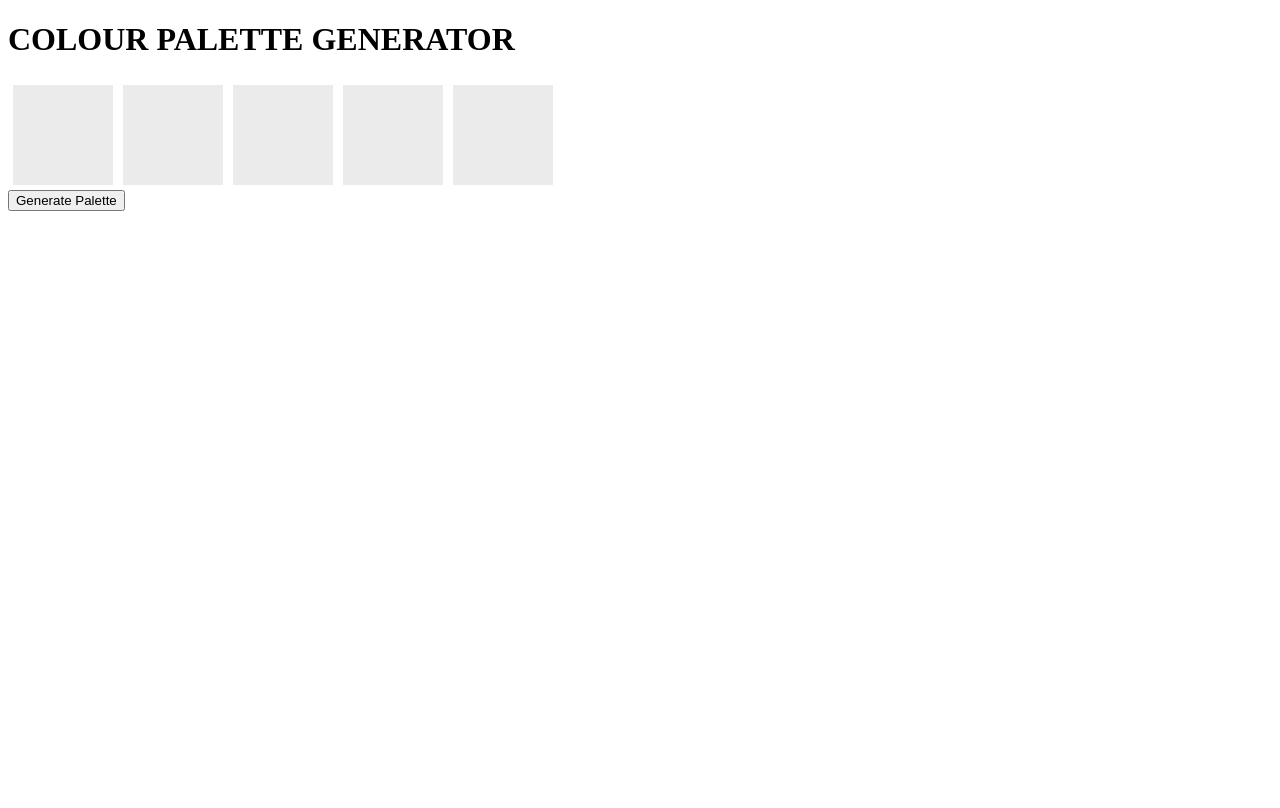
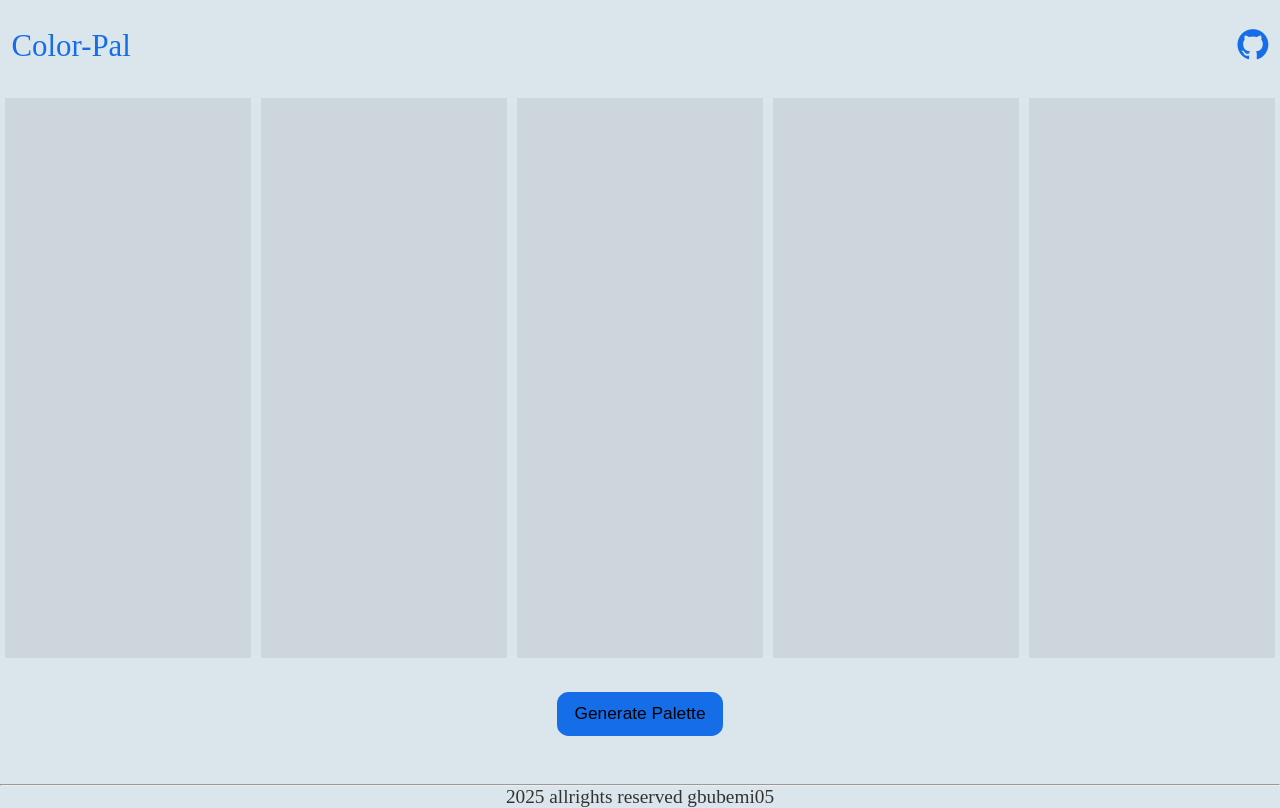
Before and after one commit to gbubemi05/pa-lor, a plain HTML site: page yh.html in a window 1280 px wide. Drawn offline with nearby package versions, Linux system fonts and the light colour scheme; a web font is replaced by a local one.

Commit message:
styled it

```diff
--- /dev/null
+++ b/script.js
@@ -0,0 +1,48 @@
+const btn = document.querySelector(".palette-btn");
+const colorBoxes = document.querySelectorAll(".color-box");
+function getRandomRGB() {
+  const red = Math.floor(Math.random() * 256);
+  const green = Math.floor(Math.random() * 256);
+  const blue = Math.floor(Math.random() * 256);
+  return `rgb(${red}, ${green}, ${blue})`;
+}
+console.log(getRandomRGB);
+function rgbToHex(r, g, b) {
+  return (
+    "#" +
+    [r, g, b]
+      .map((x) => {
+        const hex = x.toString(16);
+        return hex.length === 1 ? "0" + hex : hex;
+      })
+      .join("")
+  );
+}
+console.log(rgbToHex);
+function getRandomHex() {
+  const red = Math.floor(Math.random() * 256);
+  const green = Math.floor(Math.random() * 256);
+  const blue = Math.floor(Math.random() * 256);
+  return rgbToHex(red, green, blue);
+}
+
+btn.addEventListener("click", function () {
+  // Select all divs with class "color-box"
+
+  colorBoxes.forEach((div) => {
+    const hexColor = getRandomHex();
+    div.style.backgroundColor = hexColor;
+    div.textContent = hexColor; // Add the hex code as text
+  });
+});
+
+function copyToClipboard(text) {
+  navigator.clipboard
+    .writeText(text)
+    .then(() => {
+      console.log("Text copied to clipboard");
+    })
+    .catch((err) => {
+      console.error("Could not copy text: ", err);
+    });
+}
--- /dev/null
+++ b/style.css
@@ -0,0 +1,75 @@
+* {
+  margin: 0;
+  padding: 0;
+  box-sizing: border-box;
+}
+body {
+  background-color: #dae5ec;
+  font-family: "Ga Maamli", serif;
+  font-weight: 400;
+  font-style: normal;
+}
+html {
+  font-size: 60.25%;
+}
+header {
+  display: flex;
+  align-items: center;
+  justify-content: space-between;
+  padding: 3rem 1.2rem;
+}
+.icon {
+  font-size: 3.2rem;
+  color: #333;
+  color: #156de8;
+  transition: 0.5s;
+}
+.icon:hover {
+  color: #333;
+}
+span {
+  font-size: 3.2rem;
+  color: #156de8;
+}
+#palette {
+  display: flex;
+  /* flex-wrap: wrap; */
+  /* margin: 0 auto; */
+  max-width: 1300px;
+  margin: 0 auto;
+  justify-content: center;
+}
+.color-box {
+  width: 100px;
+  height: 100px;
+  margin: 5px;
+  display: flex;
+  height: 70vh;
+  flex-grow: 1;
+  justify-content: center;
+  align-items: center;
+  color: #000;
+  font-family: sans-serif;
+  font-size: 2rem;
+  background-color: rgba(145, 145, 145, 0.185);
+  /* text-shadow: 1px 1px 2px black; */
+}
+.palette-btn {
+  padding: 1.2rem 1.8rem;
+  background-color: #156de8;
+  color: #000;
+  font-size: 1.8rem;
+  border: none;
+  border-radius: 1.2rem;
+  margin-top: 3rem;
+  display: flex;
+  margin-bottom: 5rem;
+  justify-self: center;
+}
+
+footer p {
+  color: #333;
+  font-size: 2rem;
+  font-weight: 500;
+  text-align: center;
+}
--- a/yh.html
+++ b/yh.html
@@ -1,29 +1,29 @@
 <!DOCTYPE html>
-<html>
+<html lang="en">
   <head>
-    <title>Color Palette Generator</title>
-    <style>
-      #palette {
-        display: flex;
-        flex-wrap: wrap;
-        margin: 0 auto;
-        max-width: 1300px;
-      }
-      .color-box {
-        width: 100px;
-        height: 100px;
-        margin: 5px;
-        display: flex;
-        justify-content: center;
-        align-items: center;
-        color: white;
-        background-color: rgba(145, 145, 145, 0.185);
-        text-shadow: 1px 1px 2px black;
-      }
-    </style>
+    <meta charset="UTF-8" />
+    <meta name="viewport" content="width=device-width, initial-scale=1.0" />
+    <link rel="stylesheet" href="style.css" />
+    <link rel="preconnect" href="https://fonts.googleapis.com" />
+    <link rel="preconnect" href="https://fonts.gstatic.com" crossorigin />
+    <link
+      href="https://fonts.googleapis.com/css2?family=Ga+Maamli&family=Knewave&display=swap"
+      rel="stylesheet"
+    />
+    <link
+      rel="stylesheet"
+      href="https://cdn.jsdelivr.net/npm/bootstrap-icons@1.11.3/font/bootstrap-icons.min.css"
+    />
+    <title>Document</title>
   </head>
   <body>
-    <h1>COLOUR PALETTE GENERATOR</h1>
+    <header>
+      <span>Color-Pal</span>
+      <a href="https://github.com/gbubemi05"
+        ><i class="bi bi-github icon"></i
+      ></a>
+    </header>
+
     <div id="palette">
       <div class="color-box"></div>
       <div class="color-box"></div>
@@ -31,80 +31,11 @@
       <div class="color-box"></div>
       <div class="color-box"></div>
     </div>
-    <button onclick="generatePalette(5)" class="palette-btn">
-      Generate Palette
-    </button>
-
-    <script>
-      const btn = document.querySelector(".palette-btn");
-      const colorBoxes = document.querySelectorAll(".color-box");
-      function getRandomRGB() {
-        const red = Math.floor(Math.random() * 256);
-        const green = Math.floor(Math.random() * 256);
-        const blue = Math.floor(Math.random() * 256);
-        return `rgb(${red}, ${green}, ${blue})`;
-      }
-      console.log(getRandomRGB);
-      function rgbToHex(r, g, b) {
-        return (
-          "#" +
-          [r, g, b]
-            .map((x) => {
-              const hex = x.toString(16);
-              return hex.length === 1 ? "0" + hex : hex;
-            })
-            .join("")
-        );
-      }
-      console.log(rgbToHex);
-      function getRandomHex() {
-        const red = Math.floor(Math.random() * 256);
-        const green = Math.floor(Math.random() * 256);
-        const blue = Math.floor(Math.random() * 256);
-        return rgbToHex(red, green, blue);
-      }
-
-      btn.addEventListener("click", function () {
-        // Select all divs with class "color-box"
-
-        colorBoxes.forEach((div) => {
-          const hexColor = getRandomHex();
-          div.style.backgroundColor = hexColor;
-          div.textContent = hexColor; // Add the hex code as text
-        });
-      });
-      // function generatePalette(numColors) {
-      //   const palette = [];
-      //   const paletteContainer = document.getElementById("palette");
-      //   paletteContainer.innerHTML = "";
-
-      //   for (let i = 0; i < numColors; i++) {
-      //     const hexColor = getRandomHex();
-      //     palette.push(hexColor);
-
-      //     const colorDiv = document.createElement("div");
-      //     colorDiv.style.backgroundColor = hexColor;
-      //     colorDiv.classList.add("color-box");
-      //     colorDiv.textContent = hexColor;
-      //     paletteContainer.appendChild(colorDiv);
-      //   }
-      //   paletteContainer.addEventListener("click", (event) => {
-      //     if (event.target.classList.contains("color-box")) {
-      //       copyToClipboard(event.target.textContent);
-      //     }
-      //   });
-      //   return palette;
-      // }
-      function copyToClipboard(text) {
-        navigator.clipboard
-          .writeText(text)
-          .then(() => {
-            console.log("Text copied to clipboard");
-          })
-          .catch((err) => {
-            console.error("Could not copy text: ", err);
-          });
-      }
-    </script>
+    <button class="palette-btn">Generate Palette</button>
+    <hr />
+    <footer>
+      <p>2025 allrights reserved gbubemi05</p>
+    </footer>
+    <script src="script.js"></script>
   </body>
 </html>
```
Also changed, not shown: WhatsApp_Image_2025-02-23_at_06.28.30_198fa42e-removebg-preview.png (added).
